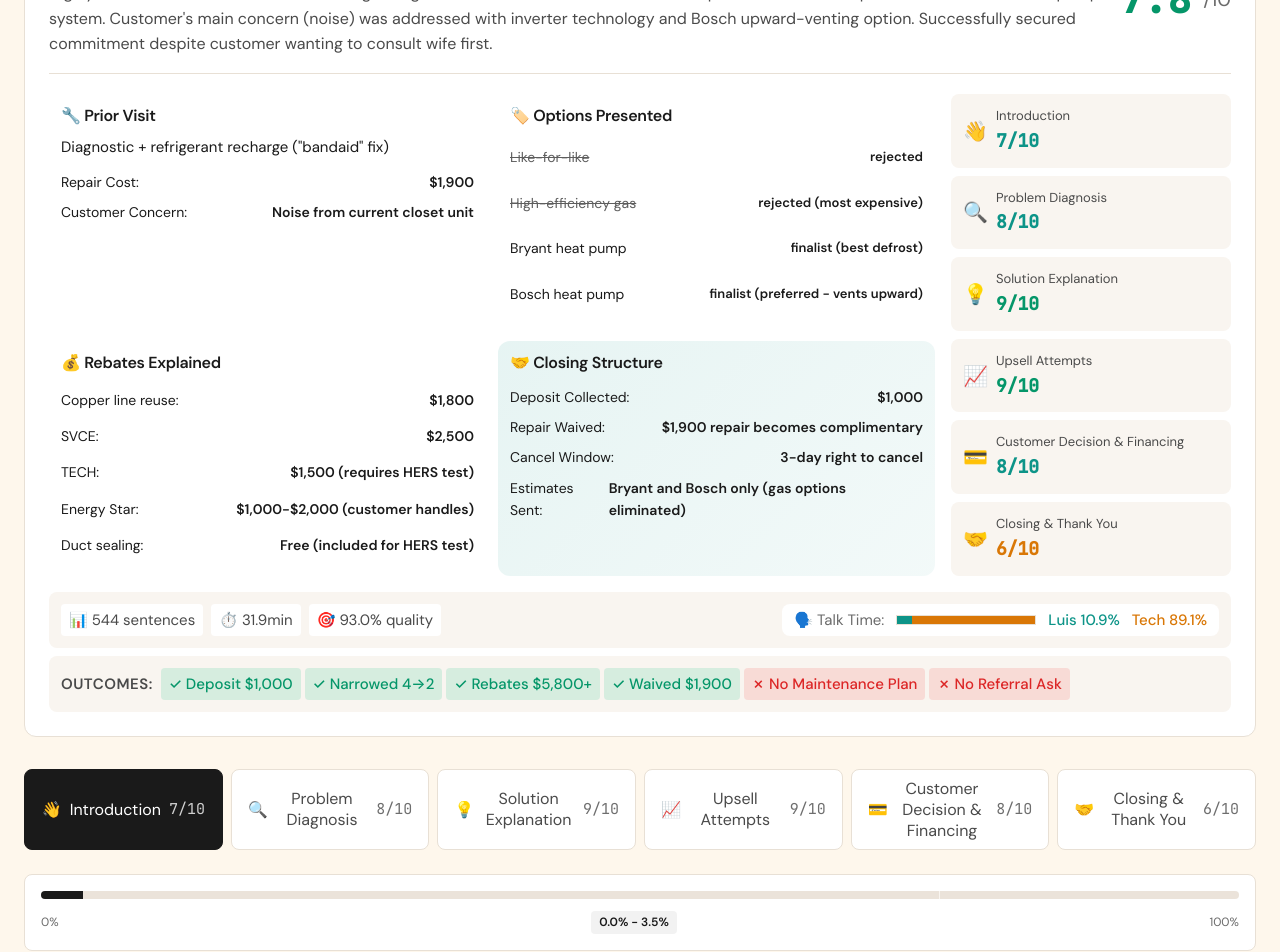
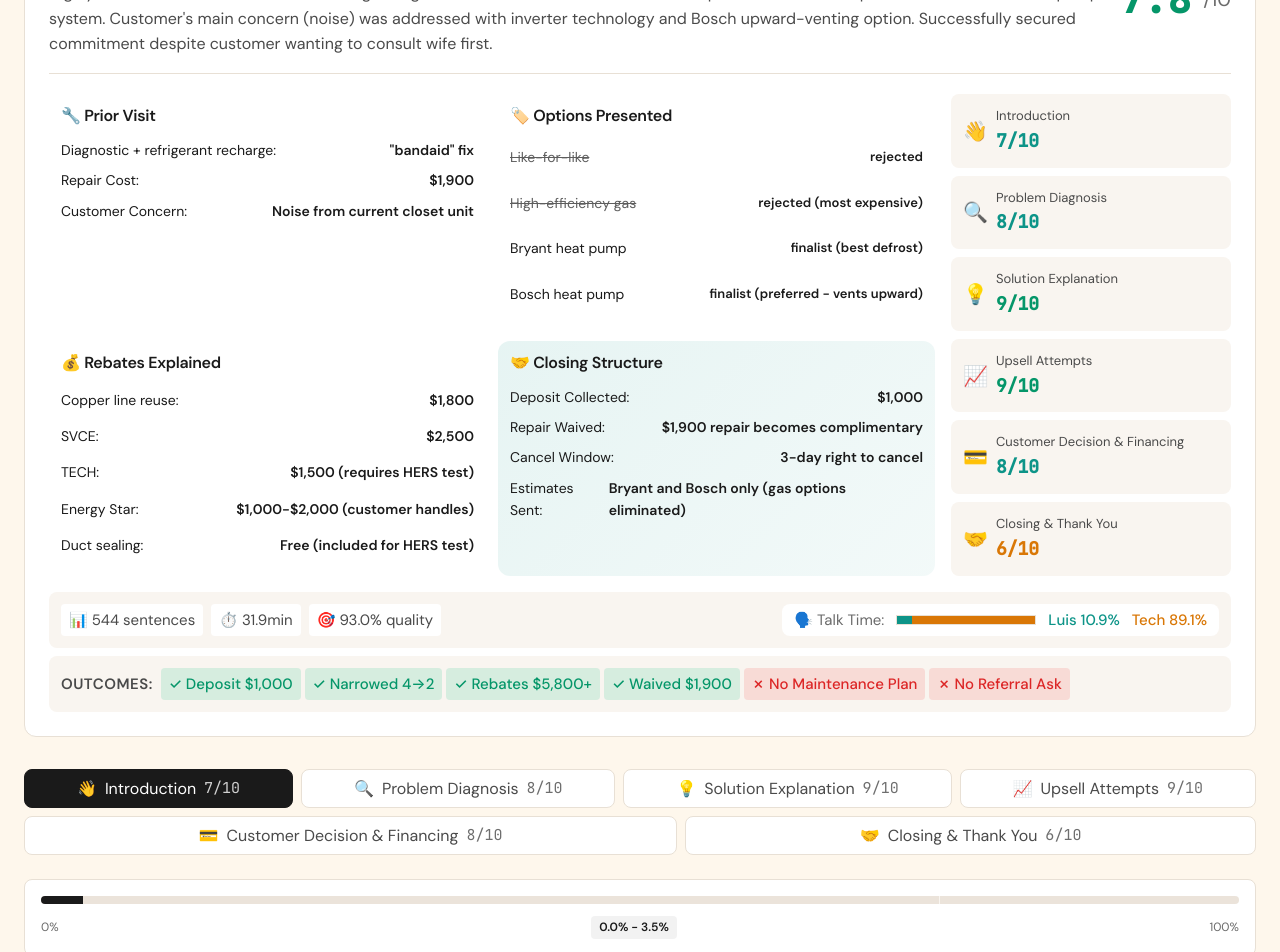
Before and after one commit to javier-la200426/NOSO, a React (Vite) app: page / in a window 1280 px wide. Shown: the part 180-1132 px from the top of the page. Built offline with nearby package versions, Linux system fonts and the light colour scheme.

Commit message:
hover and prior visit fix

```diff
--- a/src/App.css
+++ b/src/App.css
@@ -317,8 +317,9 @@
   justify-content: center;
   gap: var(--space-2);
   transition: all 0.15s ease;
-  flex: 1 1 0;
-  min-width: 0;
+  flex: 1 1 auto;
+  min-width: fit-content;
+  white-space: nowrap;
 }
 
 .stage-btn:hover {
@@ -821,23 +822,27 @@
 .stat-pill.has-tooltip::after {
   content: attr(data-tooltip);
   position: absolute;
-  bottom: 100%;
+  bottom: calc(100% + 8px);
+  top: auto;
   left: 50%;
   transform: translateX(-50%);
-  background: var(--bg-primary);
-  color: var(--text-primary);
-  padding: var(--space-2) var(--space-3);
+  background: var(--header-bg);
+  color: var(--header-text);
+  padding: 12px 16px;
   border-radius: var(--radius-md);
-  font-size: 0.75rem;
+  font-size: 0.8125rem;
+  font-weight: 400;
+  line-height: 1.5;
   white-space: normal;
-  width: 250px;
-  text-align: center;
-  box-shadow: 0 4px 12px rgba(0, 0, 0, 0.15);
+  width: 280px;
+  text-align: left;
+  box-shadow: 0 8px 24px rgba(0, 0, 0, 0.25);
   opacity: 0;
   visibility: hidden;
   transition: opacity 0.2s, visibility 0.2s;
-  z-index: 100;
-  margin-bottom: var(--space-2);
+  z-index: 1000;
+  margin-top: 0;
+  margin-bottom: 0;
 }
 
 .stat-pill.has-tooltip:hover::after {
@@ -1653,10 +1658,12 @@
     overflow-x: auto;
     flex-wrap: nowrap;
     padding-bottom: var(--space-2);
+    -webkit-overflow-scrolling: touch;
   }
 
   .stage-btn {
     white-space: nowrap;
+    flex: 0 0 auto;
   }
 
   /* Citation responsive adjustments */
--- a/src/App.jsx
+++ b/src/App.jsx
@@ -207,7 +207,9 @@
             <div className="call-context-grid">
               <div className="context-card">
                 <h4>🔧 Prior Visit</h4>
-                <p>{CALL_ASSESSMENT.callContext.priorVisit}</p>
+                <div className="context-detail">
+                  <span>{CALL_ASSESSMENT.callContext.priorVisit}</span> <strong>{CALL_ASSESSMENT.callContext.priorVisitNote}</strong>
+                </div>
                 <div className="context-detail">
                   <span>Repair Cost:</span> <strong>{CALL_ASSESSMENT.callContext.repairCost}</strong>
                 </div>
--- a/src/utils/dataAnalysis.js
+++ b/src/utils/dataAnalysis.js
@@ -467,7 +467,8 @@
   overallScore: 7.8,
   summary: "Highly effective sales consultation following a diagnostic visit. Tech converted a $1,900 repair into a $1,000 deposit toward a ~$22k heat pump system. Customer's main concern (noise) was addressed with inverter technology and Bosch upward-venting option. Successfully secured commitment despite customer wanting to consult wife first.",
   callContext: {
-    priorVisit: 'Diagnostic + refrigerant recharge ("bandaid" fix)',
+    priorVisit: 'Diagnostic + refrigerant recharge:',
+    priorVisitNote: '"bandaid" fix',
     repairCost: '$1,900',
     depositCollected: '$1,000',
     repairWaived: true,
```
